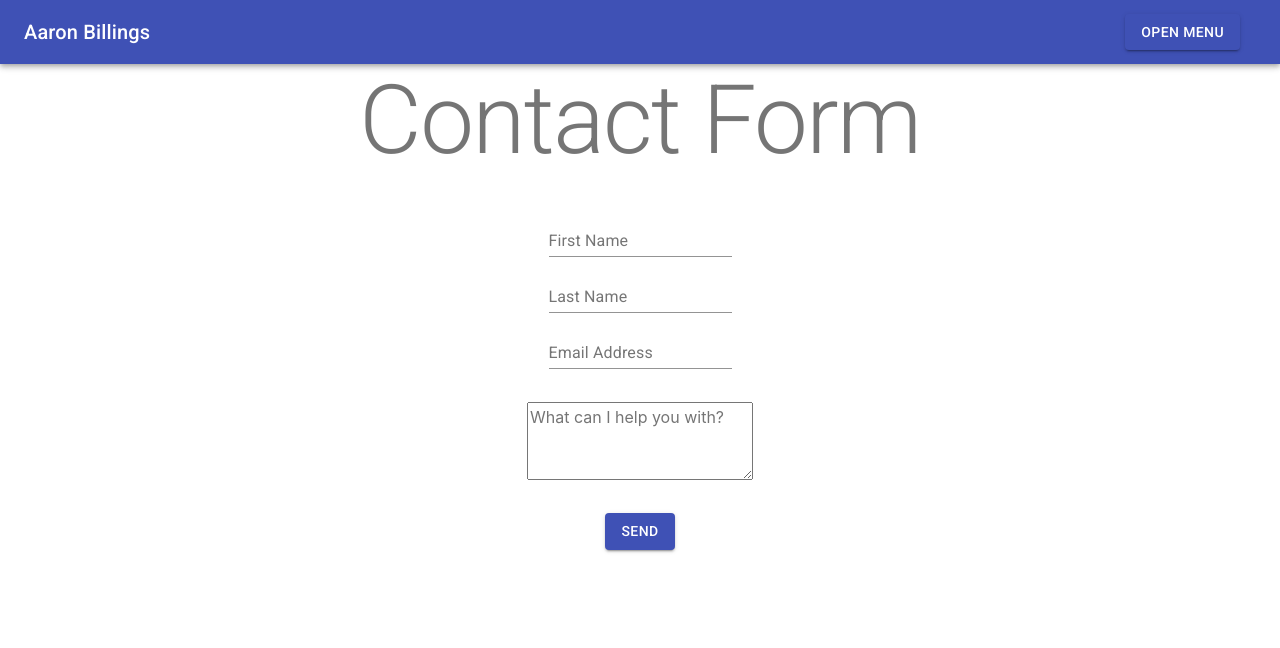
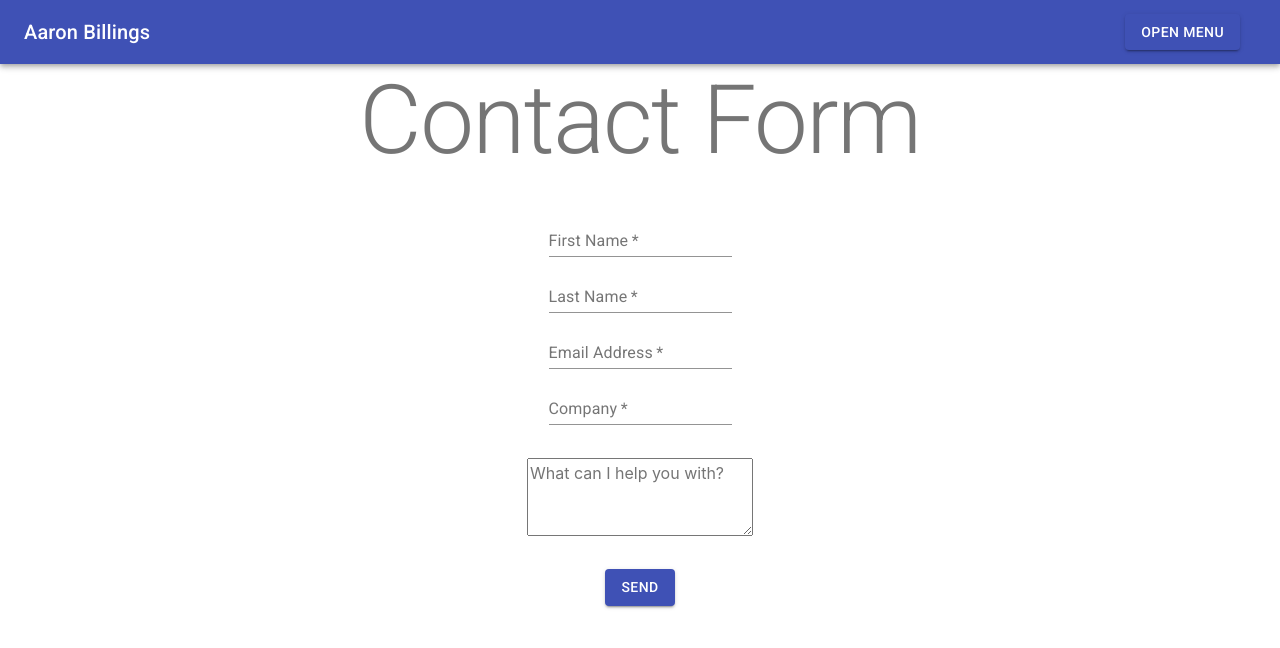
Before and after one commit to asbillings07/react_developer_portfolio, a React (Create React App) app: page /contact in a window 1280 px wide. Shown: the top 648 px of the page. Built offline with nearby package versions, Linux system fonts and the light colour scheme.

Commit message:
last update to form

```diff
--- a/public/index.html
+++ b/public/index.html
@@ -44,6 +44,7 @@
       <input type="text" name="First Name" />
       <input type="text" name="Last Name" />
       <input type="email" name="Email" />
+      <input type="text" name="Company" />
       <textarea name="Message"></textarea>
     </form>
 
--- a/src/components/ContactForm.js
+++ b/src/components/ContactForm.js
@@ -41,6 +41,7 @@ export const ContactForm = () => {
           <input name='form-name' value='contact' type='hidden' />
           <FormGroup row>
             <TextField
+              required
               name='First Name'
               className={classes.firstName}
               label='First Name'
@@ -49,6 +50,7 @@ export const ContactForm = () => {
           </FormGroup>
           <FormGroup row>
             <TextField
+              required
               name='Last Name'
               label='Last Name'
               placeholder='Last Name'
@@ -56,10 +58,19 @@ export const ContactForm = () => {
           </FormGroup>
           <FormGroup row>
             <TextField
+              required
               name='Email'
               type='email'
               label='Email Address'
               placeholder='Email Address'
+            />
+          </FormGroup>
+          <FormGroup row>
+            <TextField
+              required
+              name='Company'
+              label='Company'
+              placeholder='Name of your company'
             />
           </FormGroup>
           <FormGroup row>
```
